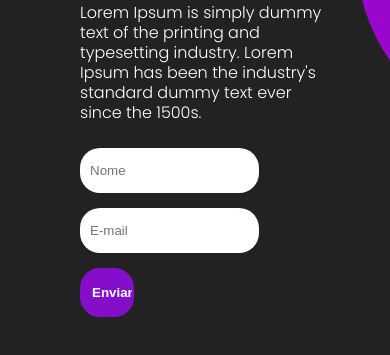
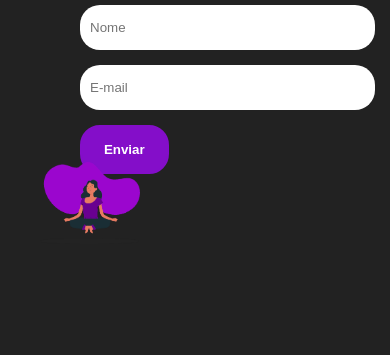
Before and after one commit to PedroMachado1/projetos, a plain HTML site: page landing-page1/index.html in a window 390 px wide. Shown: the part 403-758 px from the top of the page. Drawn offline with Linux system fonts and the light colour scheme.

Commit message:
Update medias.css

```diff
--- a/landing-page1/styles/medias.css
+++ b/landing-page1/styles/medias.css
@@ -1,4 +1,4 @@
-@media (max-width: 375px) {
+@media (max-width: 320px) {
   img {
     width: 500px;
   }
@@ -62,3 +62,26 @@
     position: absolute;
   }
 }
+
+@media (max-width: 425px) {
+  img {
+    width: 100px;
+  }
+
+  .gridContainer {
+    display: grid;
+    grid-template-columns: 1fr 1fr;
+    grid-template-areas:
+      "mainText"
+      "mainImg";
+    /* flex: 1 0 auto; */
+  }
+
+  .mainImg {
+    display: flex;
+    align-items: center;
+    grid-area: mainImg;
+    margin: 500px 70px 0px -40px;
+    position: absolute;
+  }
+}
```
